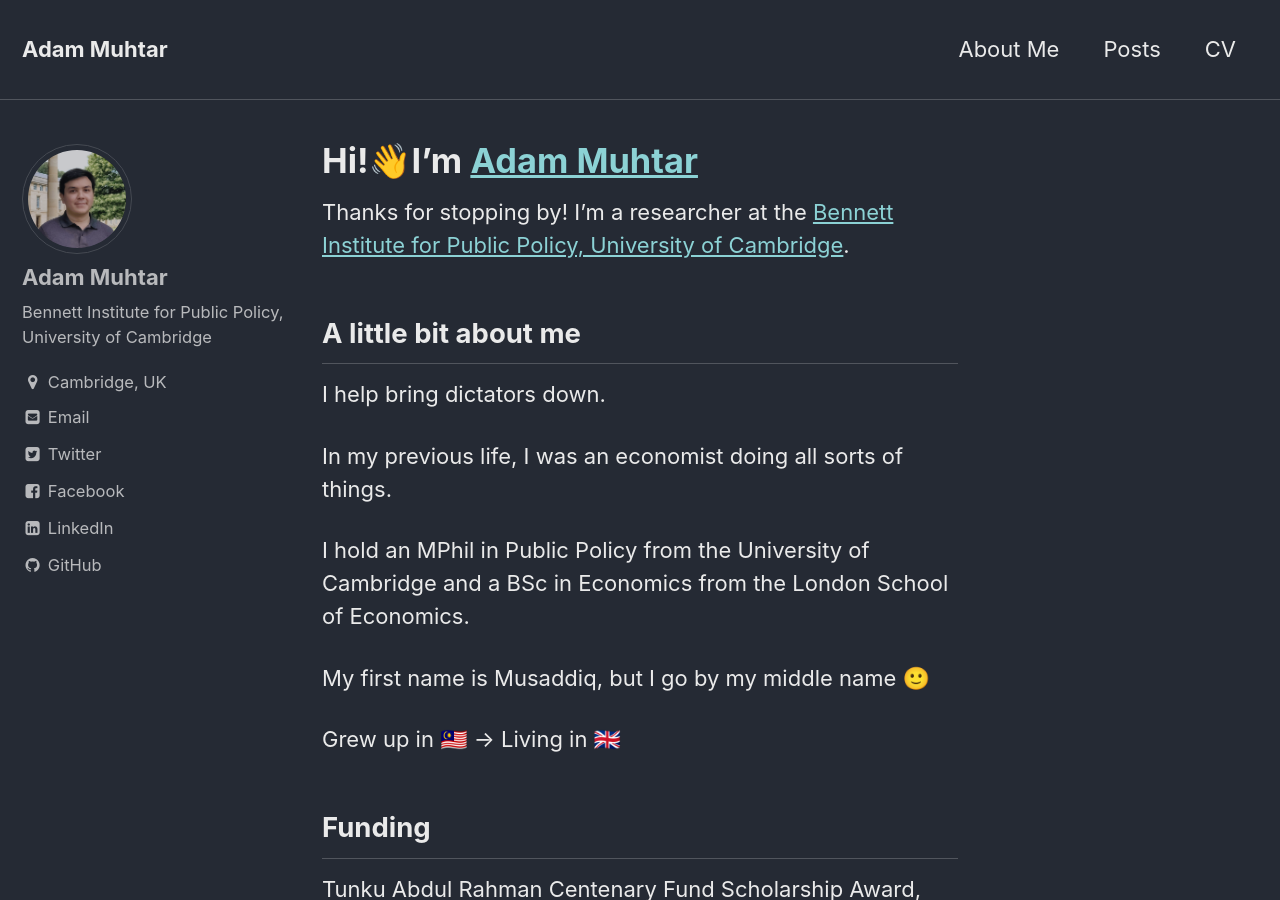
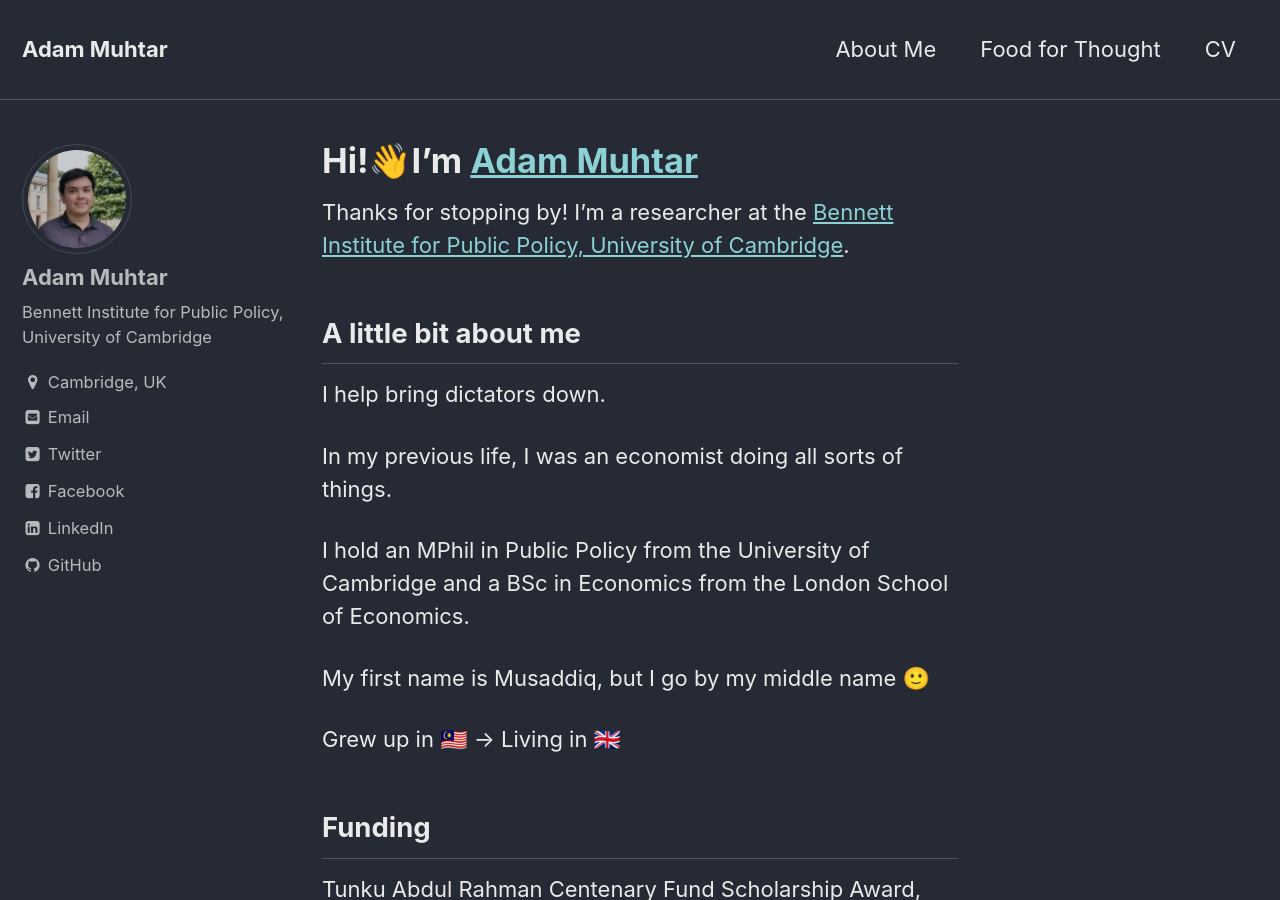
Before and after one commit to adammuhtar/adammuhtar.github.io, a Jekyll site: the page built from index.md, in a window 1280 px wide and 900 px high. Built offline with Jekyll 4.4.1, drawn with Linux system fonts in a browser that asks for light colours.

Commit message:
Update navigation.yml

```diff
--- a/_data/navigation.yml
+++ b/_data/navigation.yml
@@ -3,8 +3,8 @@
   - title: About Me
     url: /
 
-  - title: Posts
-    url: /posts/
+  - title: Food for Thought
+    url: /foodforthought/
 
   - title: CV
     url: /CV/
```
